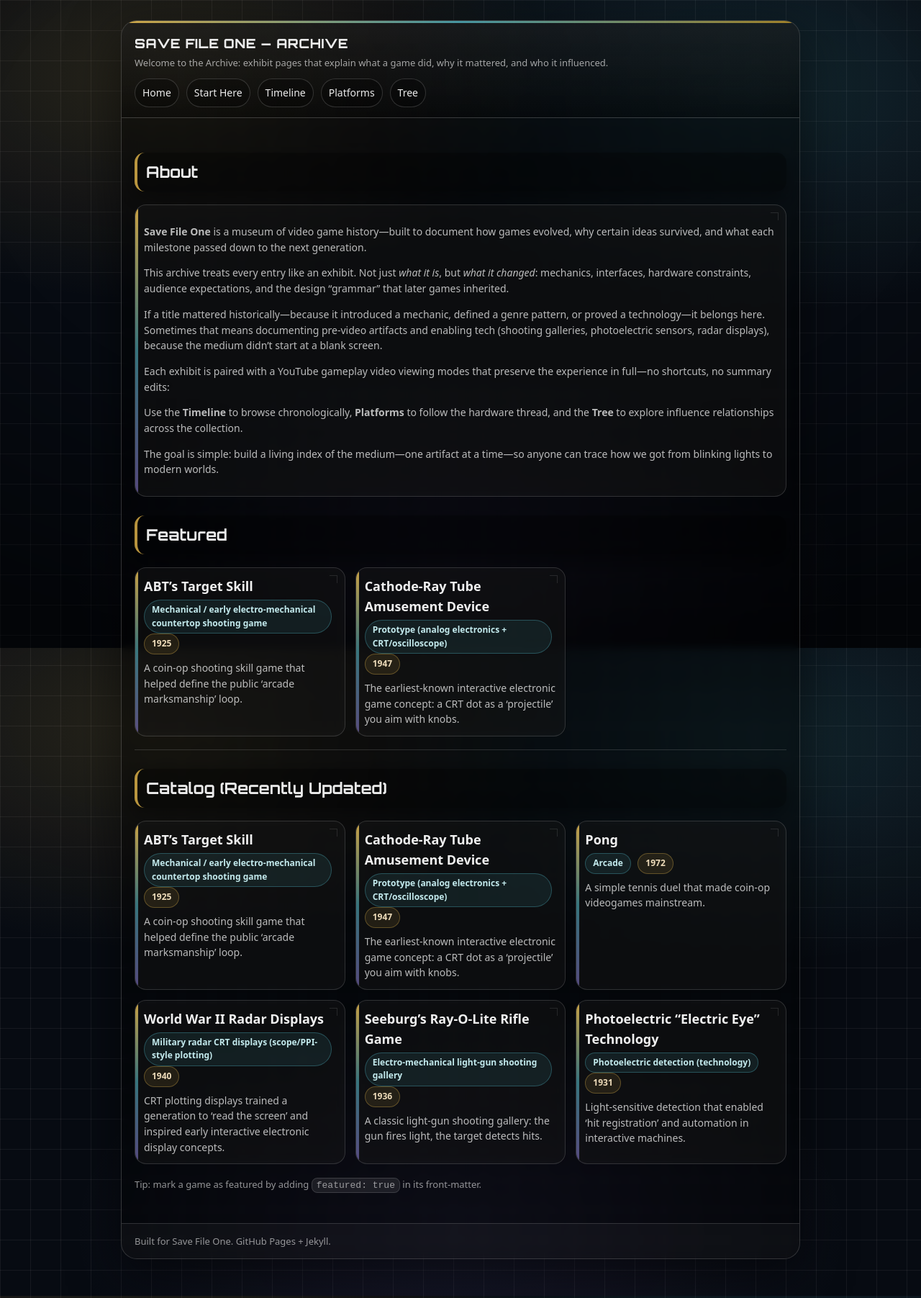
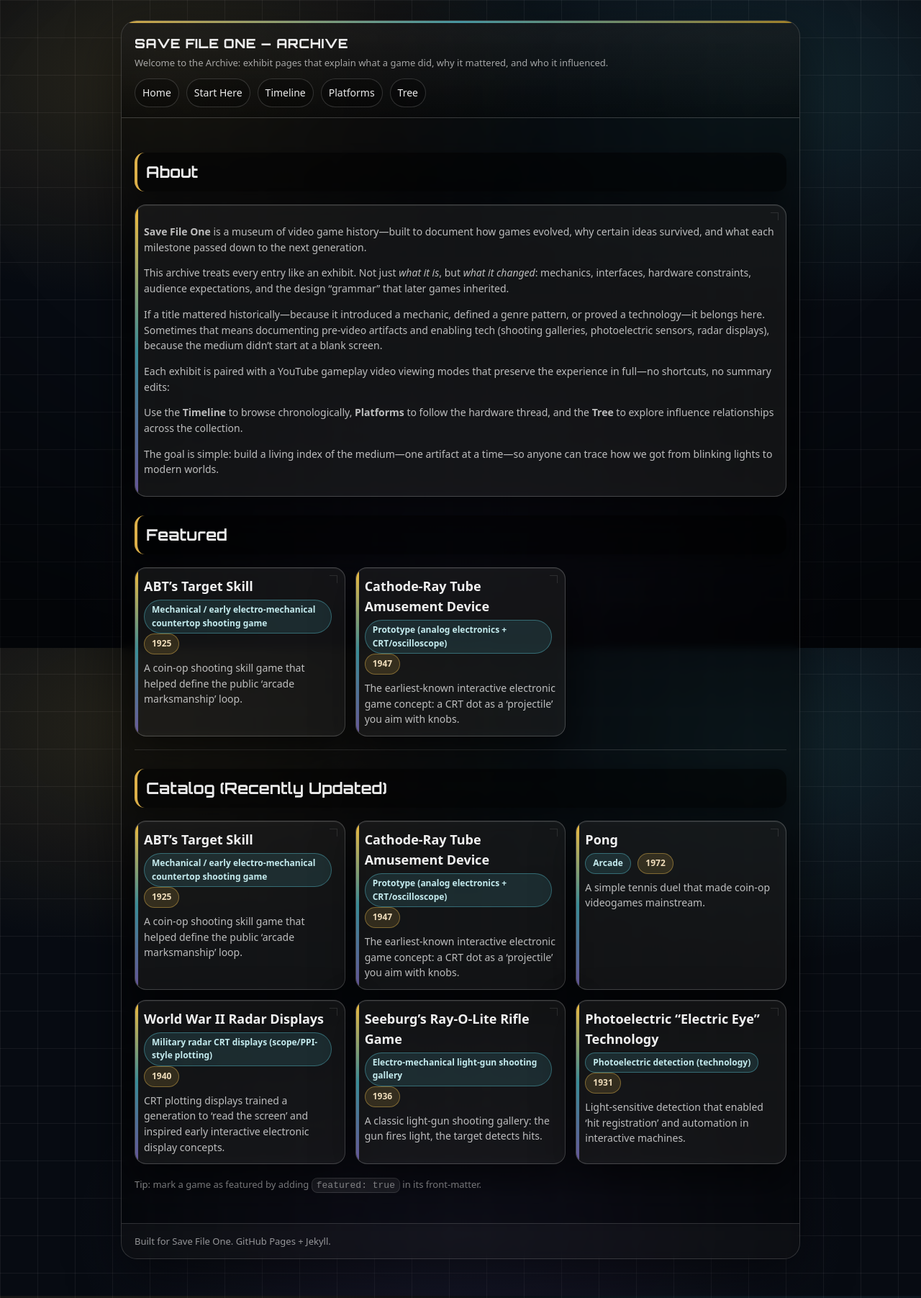
Before and after one commit to BacchusA/savefileone-archive, a Jekyll site: the page built from index.md, in a window 1280 px wide. Shown: the whole page at 72% size. Built offline with Jekyll 4.4.1, drawn with Linux system fonts in a browser that asks for light colours.

Commit message:
Update style.css

```diff
--- a/assets/style.css
+++ b/assets/style.css
@@ -901,3 +901,67 @@
   background: rgba(103,232,249,0.08);
   color: rgba(210,252,255,0.92);
 }
+.chip-ghost{
+  border-color: rgba(255,255,255,0.10);
+  background: rgba(255,255,255,0.04);
+  color: rgba(255,255,255,0.62);
+}
+/* ===== Contrast Pass ===== */
+
+/* Brighter card surfaces */
+.card{
+  background: rgba(255,255,255,0.065);
+  border-color: rgba(255,255,255,0.20);
+}
+
+/* Stronger card edge + subtle inner highlight */
+.card{
+  box-shadow:
+    0 20px 55px rgba(0,0,0,0.55),
+    inset 0 1px 0 rgba(255,255,255,0.08);
+}
+
+/* Make the accent stripe on cards more visible */
+.card:after{
+  opacity: 1;
+  filter: saturate(1.15);
+}
+
+/* More obvious hover feedback */
+.card:hover{
+  transform: translateY(-3px);
+  border-color: rgba(245,196,81,0.55);
+  box-shadow:
+    0 0 0 1px rgba(245,196,81,0.14),
+    0 26px 70px rgba(0,0,0,0.60),
+    inset 0 1px 0 rgba(255,255,255,0.10);
+}
+
+/* Headings: brighter and more “placard-like” */
+h2{
+  background: rgba(0,0,0,0.52);
+  border-left-color: rgba(245,196,81,0.90);
+}
+
+/* Chips: slightly higher separation from background */
+.chip{
+  background: rgba(0,0,0,0.42);
+  border-color: rgba(255,255,255,0.18);
+}
+.chip-teal{
+  background: rgba(103,232,249,0.11);
+  border-color: rgba(103,232,249,0.34);
+}
+.chip-gold{
+  background: rgba(245,196,81,0.14);
+  border-color: rgba(245,196,81,0.40);
+}
+
+/* Make the grid background a bit less “flat” */
+body{
+  background-size:
+    auto, auto, auto,
+    52px 52px,
+    52px 52px,
+    auto;
+}
```
